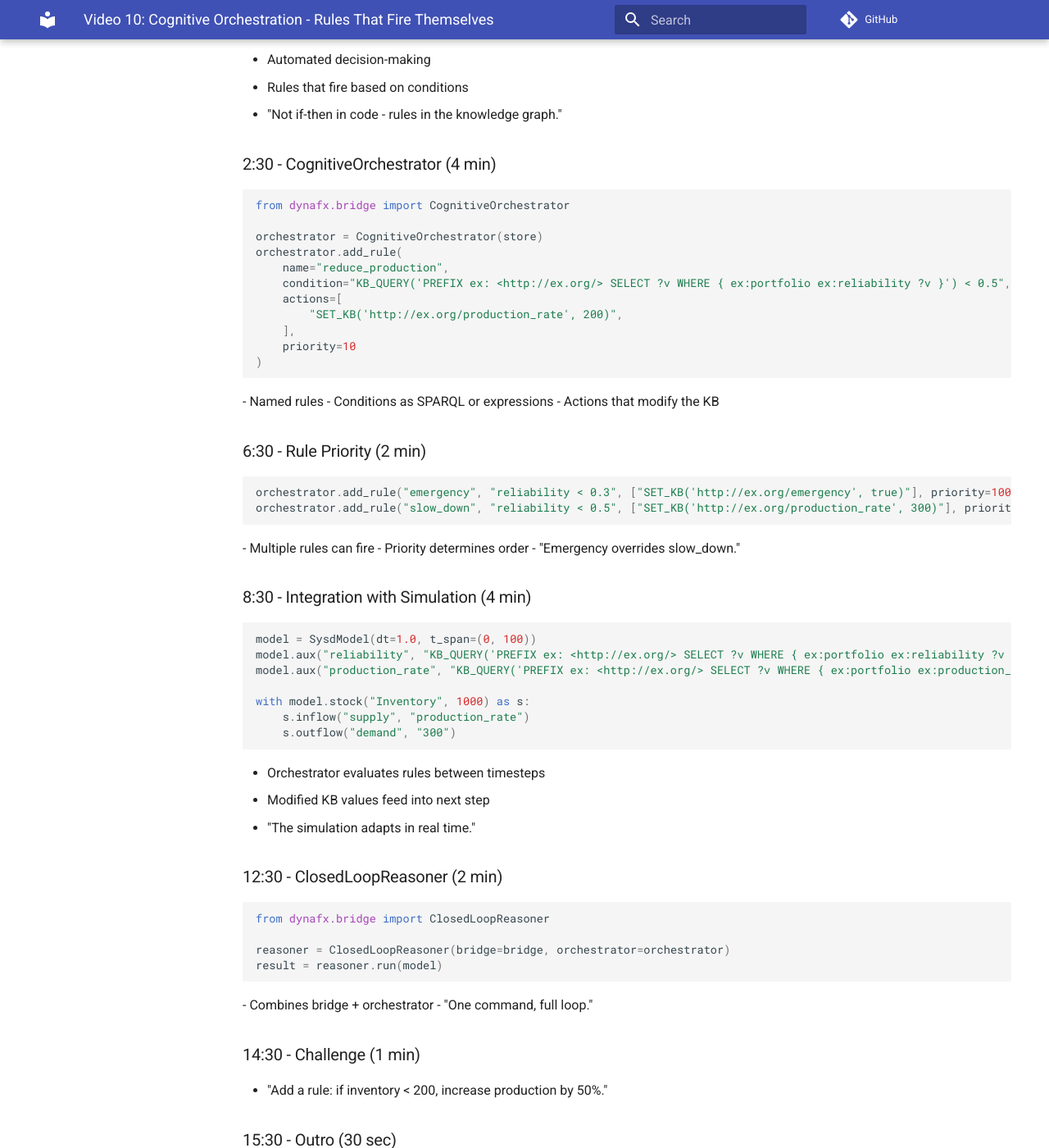
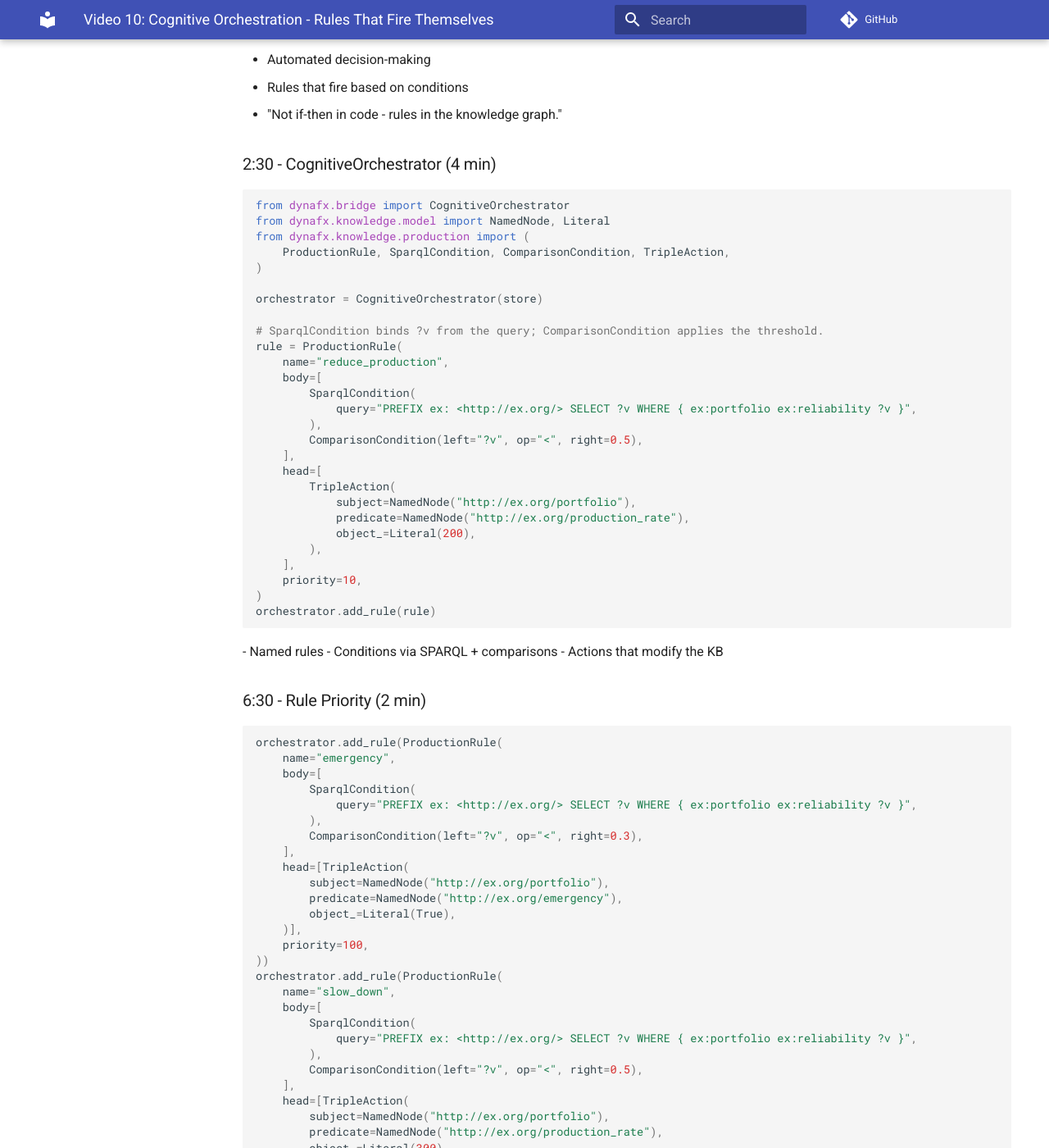
Before and after one commit to Achref-Yak/DynaFX, an MkDocs documentation site: the page built from docs/youtube/episodes/10-cognitive-orchestration.md, in a window 1280 px wide and 1400 px high, scrolled down 543 px. Shown: the whole window at 82% size. Built offline with MkDocs 1.6.1 and Material for MkDocs 9.7.7, drawn with Linux system fonts in a browser that asks for light colours; comment, search, counter and statistics services are not loaded; some of the changed text lies outside the part shown.

Commit message:
docs: fix outdated API samples in episode 10 and hospital-ed

````diff
--- a/docs/youtube/episodes/10-cognitive-orchestration.md
+++ b/docs/youtube/episodes/10-cognitive-orchestration.md
@@ -21,25 +21,69 @@
 ### 2:30 - CognitiveOrchestrator (4 min)
 ```python
 from dynafx.bridge import CognitiveOrchestrator
+from dynafx.knowledge.model import NamedNode, Literal
+from dynafx.knowledge.production import (
+    ProductionRule, SparqlCondition, ComparisonCondition, TripleAction,
+)
 
 orchestrator = CognitiveOrchestrator(store)
-orchestrator.add_rule(
+
+# SparqlCondition binds ?v from the query; ComparisonCondition applies the threshold.
+rule = ProductionRule(
     name="reduce_production",
-    condition="KB_QUERY('PREFIX ex: <http://ex.org/> SELECT ?v WHERE { ex:portfolio ex:reliability ?v }') < 0.5",
-    actions=[
-        "SET_KB('http://ex.org/production_rate', 200)",
+    body=[
+        SparqlCondition(
+            query="PREFIX ex: <http://ex.org/> SELECT ?v WHERE { ex:portfolio ex:reliability ?v }",
+        ),
+        ComparisonCondition(left="?v", op="<", right=0.5),
     ],
-    priority=10
+    head=[
+        TripleAction(
+            subject=NamedNode("http://ex.org/portfolio"),
+            predicate=NamedNode("http://ex.org/production_rate"),
+            object_=Literal(200),
+        ),
+    ],
+    priority=10,
 )
+orchestrator.add_rule(rule)
 ```
 - Named rules
-- Conditions as SPARQL or expressions
+- Conditions via SPARQL + comparisons
 - Actions that modify the KB
 
 ### 6:30 - Rule Priority (2 min)
 ```python
-orchestrator.add_rule("emergency", "reliability < 0.3", ["SET_KB('http://ex.org/emergency', true)"], priority=100)
-orchestrator.add_rule("slow_down", "reliability < 0.5", ["SET_KB('http://ex.org/production_rate', 300)"], priority=50)
+orchestrator.add_rule(ProductionRule(
+    name="emergency",
+    body=[
+        SparqlCondition(
+            query="PREFIX ex: <http://ex.org/> SELECT ?v WHERE { ex:portfolio ex:reliability ?v }",
+        ),
+        ComparisonCondition(left="?v", op="<", right=0.3),
+    ],
+    head=[TripleAction(
+        subject=NamedNode("http://ex.org/portfolio"),
+        predicate=NamedNode("http://ex.org/emergency"),
+        object_=Literal(True),
+    )],
+    priority=100,
+))
+orchestrator.add_rule(ProductionRule(
+    name="slow_down",
+    body=[
+        SparqlCondition(
+            query="PREFIX ex: <http://ex.org/> SELECT ?v WHERE { ex:portfolio ex:reliability ?v }",
+        ),
+        ComparisonCondition(left="?v", op="<", right=0.5),
+    ],
+    head=[TripleAction(
+        subject=NamedNode("http://ex.org/portfolio"),
+        predicate=NamedNode("http://ex.org/production_rate"),
+        object_=Literal(300),
+    )],
+    priority=50,
+))
 ```
 - Multiple rules can fire
 - Priority determines order
@@ -47,13 +91,25 @@ orchestrator.add_rule("slow_down", "reliability < 0.5", ["SET_KB('http://ex.org/
 
 ### 8:30 - Integration with Simulation (4 min)
 ```python
+from dynafx.dynamics import SysdModel
+from dynafx.bridge import KBSimBridge
+
+bridge = KBSimBridge(store)
+
 model = SysdModel(dt=1.0, t_span=(0, 100))
-model.aux("reliability", "KB_QUERY('PREFIX ex: <http://ex.org/> SELECT ?v WHERE { ex:portfolio ex:reliability ?v }')")
-model.aux("production_rate", "KB_QUERY('PREFIX ex: <http://ex.org/> SELECT ?v WHERE { ex:portfolio ex:production_rate ?v }')")
+model.aux("reliability", "KB_QUERY(reliability_query)")
+model.aux("production_rate", "KB_QUERY(prod_rate_query)")
 
 with model.stock("Inventory", 1000) as s:
     s.inflow("supply", "production_rate")
     s.outflow("demand", "300")
+
+# SPARQL queries are passed by name via params — KB_QUERY takes a param name,
+# not an inline query string.
+result = bridge.run_with_kb(model, params={
+    "reliability_query": "PREFIX ex: <http://ex.org/> SELECT ?v WHERE { ex:portfolio ex:reliability ?v }",
+    "prod_rate_query": "PREFIX ex: <http://ex.org/> SELECT ?v WHERE { ex:portfolio ex:production_rate ?v }",
+})
 ```
 
 - Orchestrator evaluates rules between timesteps
@@ -62,10 +118,22 @@ with model.stock("Inventory", 1000) as s:
 
 ### 12:30 - ClosedLoopReasoner (2 min)
 ```python
-from dynafx.bridge import ClosedLoopReasoner
+from dynafx.bridge import ClosedLoopReasoner, ReasoningPass
 
-reasoner = ClosedLoopReasoner(bridge=bridge, orchestrator=orchestrator)
-result = reasoner.run(model)
+passes = [
+    ReasoningPass(
+        name="baseline",
+        claim_map=[],  # (s, p, o, param) tuples pulled into params
+        evidence_map=[],  # (stock, subject, predicate, score_fn) written back to KB
+        # KB_QUERY(params) read their SPARQL from these named params:
+        params_override={
+            "reliability_query": "PREFIX ex: <http://ex.org/> SELECT ?v WHERE { ex:portfolio ex:reliability ?v }",
+            "prod_rate_query": "PREFIX ex: <http://ex.org/> SELECT ?v WHERE { ex:portfolio ex:production_rate ?v }",
+        },
+    ),
+]
+reasoner = ClosedLoopReasoner(bridge, model, passes=passes)
+result = reasoner.run()
 ```
 - Combines bridge + orchestrator
 - "One command, full loop."
@@ -85,6 +153,9 @@ result = reasoner.run(model)
 from dynafx.bridge import CognitiveOrchestrator
 from dynafx.knowledge import TripleStore
 from dynafx.knowledge.model import NamedNode, Literal, Triple
+from dynafx.knowledge.production import (
+    ProductionRule, SparqlCondition, ComparisonCondition, TripleAction,
+)
 
 store = TripleStore()
 store.add(Triple(
@@ -96,43 +167,65 @@ store.add(Triple(
 orchestrator = CognitiveOrchestrator(store)
 
 # Rule: reduce production when reliability is low
-orchestrator.add_rule(
+orchestrator.add_rule(ProductionRule(
     name="reduce_production",
-    condition="reliability < 0.5",
-    actions=["SET_KB('http://ex.org/production_rate', 200)"],
-    priority=10
-)
+    body=[
+        SparqlCondition(
+            query="PREFIX ex: <http://ex.org/> SELECT ?v WHERE { ex:portfolio ex:reliability ?v }",
+        ),
+        ComparisonCondition(left="?v", op="<", right=0.5),
+    ],
+    head=[TripleAction(
+        subject=NamedNode("http://ex.org/portfolio"),
+        predicate=NamedNode("http://ex.org/production_rate"),
+        object_=Literal(200),
+    )],
+    priority=10,
+))
 
 # Rule: emergency protocol
-orchestrator.add_rule(
+orchestrator.add_rule(ProductionRule(
     name="emergency",
-    condition="reliability < 0.3",
-    actions=[
-        "SET_KB('http://ex.org/emergency', true)",
-        "SET_KB('http://ex.org/production_rate', 100)",
+    body=[
+        SparqlCondition(
+            query="PREFIX ex: <http://ex.org/> SELECT ?v WHERE { ex:portfolio ex:reliability ?v }",
+        ),
+        ComparisonCondition(left="?v", op="<", right=0.3),
     ],
-    priority=100
-)
+    head=[
+        TripleAction(
+            subject=NamedNode("http://ex.org/portfolio"),
+            predicate=NamedNode("http://ex.org/emergency"),
+            object_=Literal(True),
+        ),
+        TripleAction(
+            subject=NamedNode("http://ex.org/portfolio"),
+            predicate=NamedNode("http://ex.org/production_rate"),
+            object_=Literal(100),
+        ),
+    ],
+    priority=100,
+))
 ```
 
 ### With Simulation
 ```python
 from dynafx.dynamics import SysdModel
-from dynafx.bridge import KBSimBridge, ClosedLoopReasoner
+from dynafx.bridge import KBSimBridge
 
 model = SysdModel(dt=1.0, t_span=(0, 100))
-model.aux("reliability", "KB_QUERY('PREFIX ex: <http://ex.org/> SELECT ?v WHERE { ex:portfolio ex:reliability ?v }')")
-model.aux("production_rate", "KB_QUERY('PREFIX ex: <http://ex.org/> SELECT ?v WHERE { ex:portfolio ex:production_rate ?v }')")
+model.aux("reliability", "KB_QUERY(reliability_query)")
+model.aux("production_rate", "KB_QUERY(prod_rate_query)")
 
 with model.stock("Inventory", 1000) as s:
     s.inflow("supply", "production_rate")
     s.outflow("demand", "300")
 
 bridge = KBSimBridge(store)
-orchestrator = CognitiveOrchestrator(store)
-
-reasoner = ClosedLoopReasoner(bridge=bridge, orchestrator=orchestrator)
-result = reasoner.run(model)
+result = bridge.run_with_kb(model, params={
+    "reliability_query": "PREFIX ex: <http://ex.org/> SELECT ?v WHERE { ex:portfolio ex:reliability ?v }",
+    "prod_rate_query": "PREFIX ex: <http://ex.org/> SELECT ?v WHERE { ex:portfolio ex:production_rate ?v }",
+})
 ```
 
 ---
````
Also changed, not shown: docs/youtube/real-projects/hospital-ed.md (+4 -2 lines).
